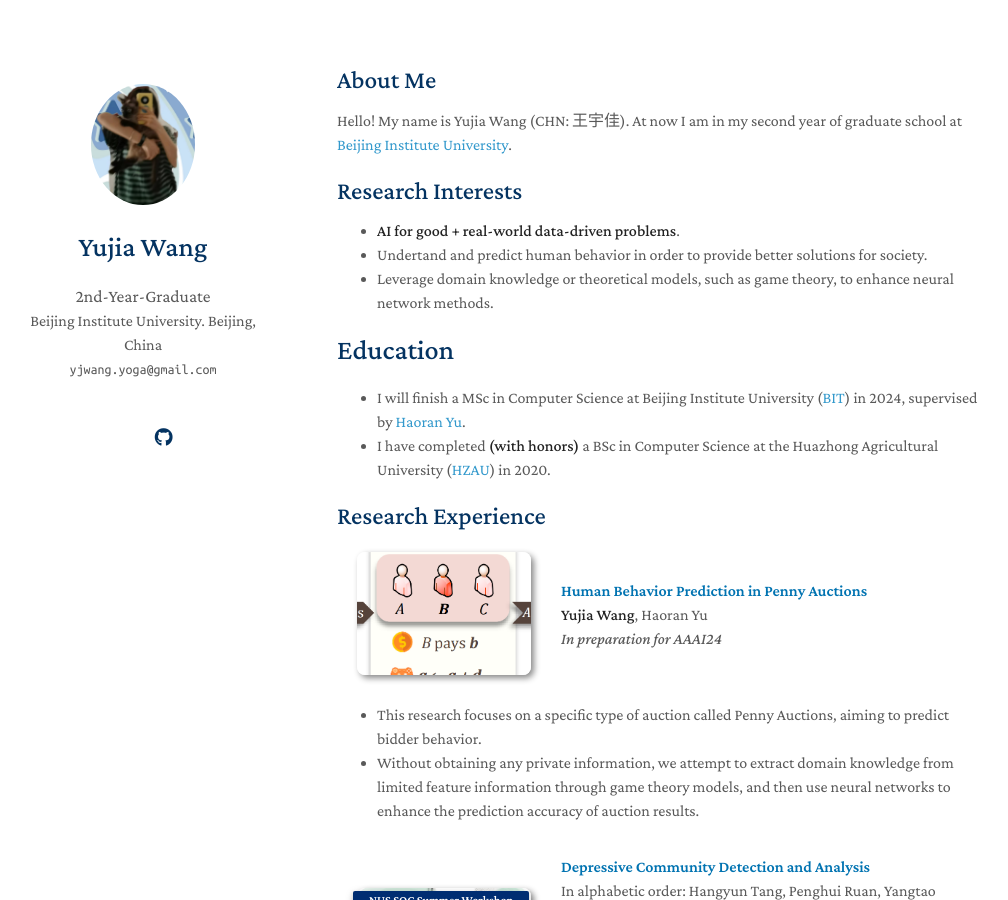
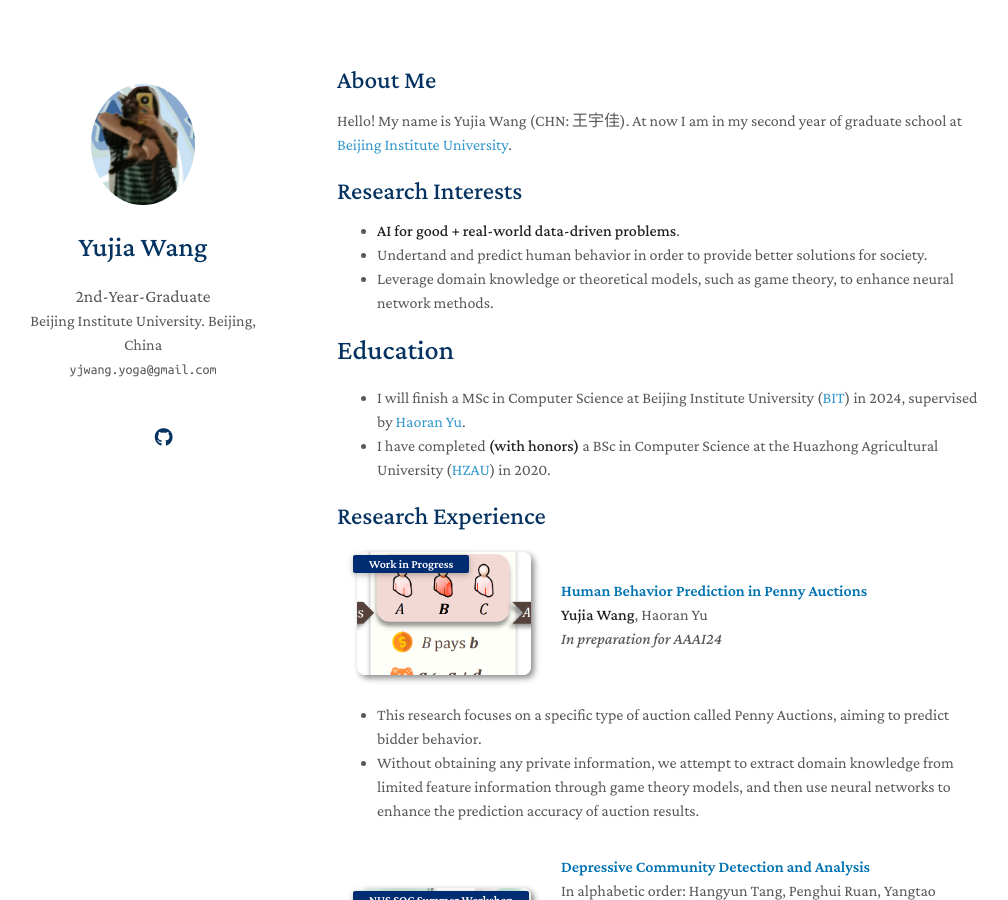
Before and after one commit to YogaWang7/YogaWang7.github.io, a Jekyll site: the page built from index.md, in a window 1280 px wide and 900 px high. Shown: the whole window, without its empty margins (133-1141 px from the left). Built offline with Jekyll 4.4.1, drawn with Linux system fonts in a browser that asks for light colours; nearby versions of some CDN libraries; a style sheet for code colours, icons or effects is not loaded; our own code applies the rules of GitHub Pages for plain Markdown files.

Commit message:
Update publications.md

```diff
--- a/_includes/publications.md
+++ b/_includes/publications.md
@@ -8,6 +8,7 @@
 
   <div class="col-sm-3 abbr" style="position: relative;padding-right: 15px;padding-left: 15px;">
     <img src="assets/img/PA.png" class="teaser img-fluid z-depth-1">
+    <abbr class="badge">Work in Progress</abbr>
   </div>
 
   <div class="col-sm-9" style="position: relative;padding-right: 15px;padding-left: 20px;">
```
